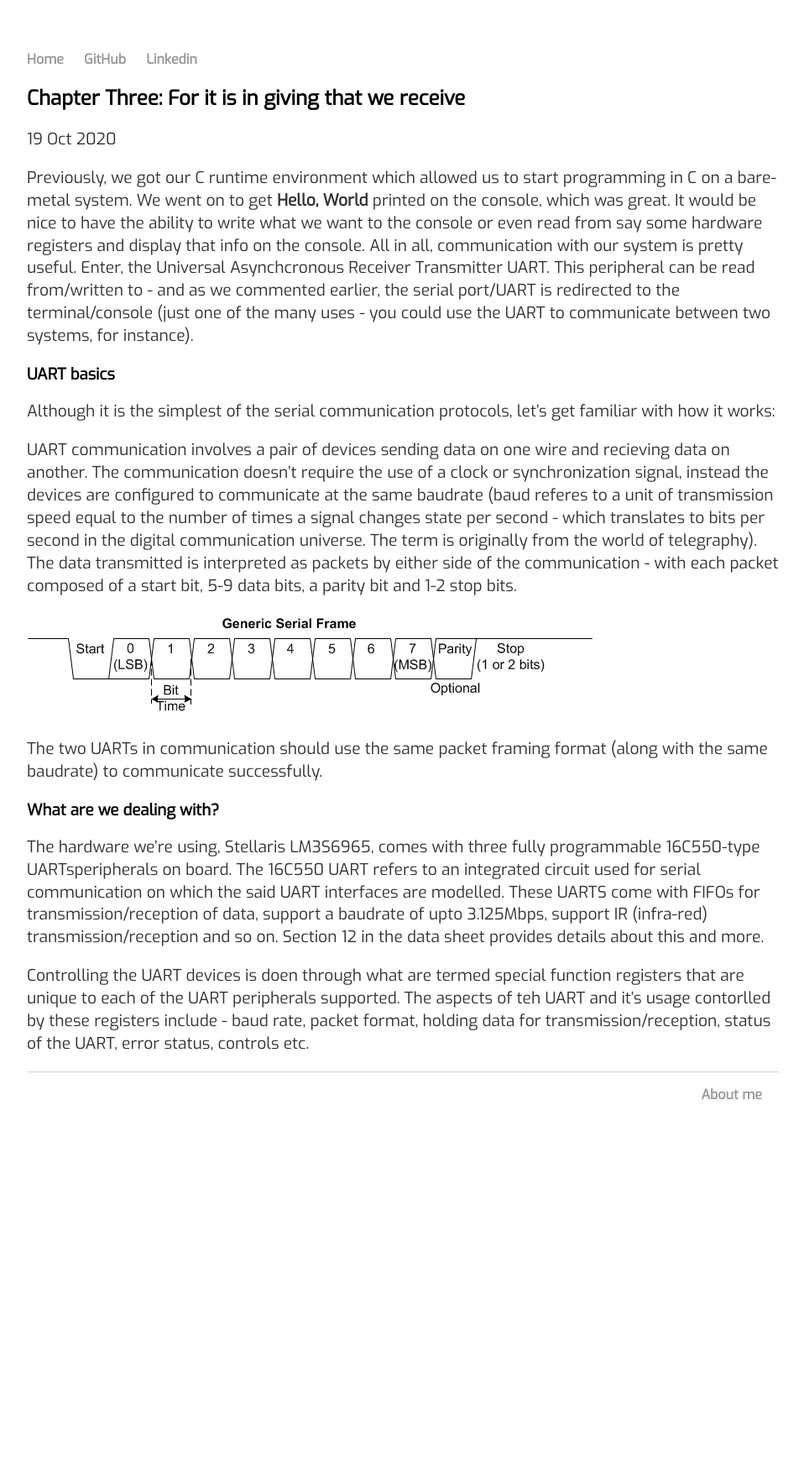
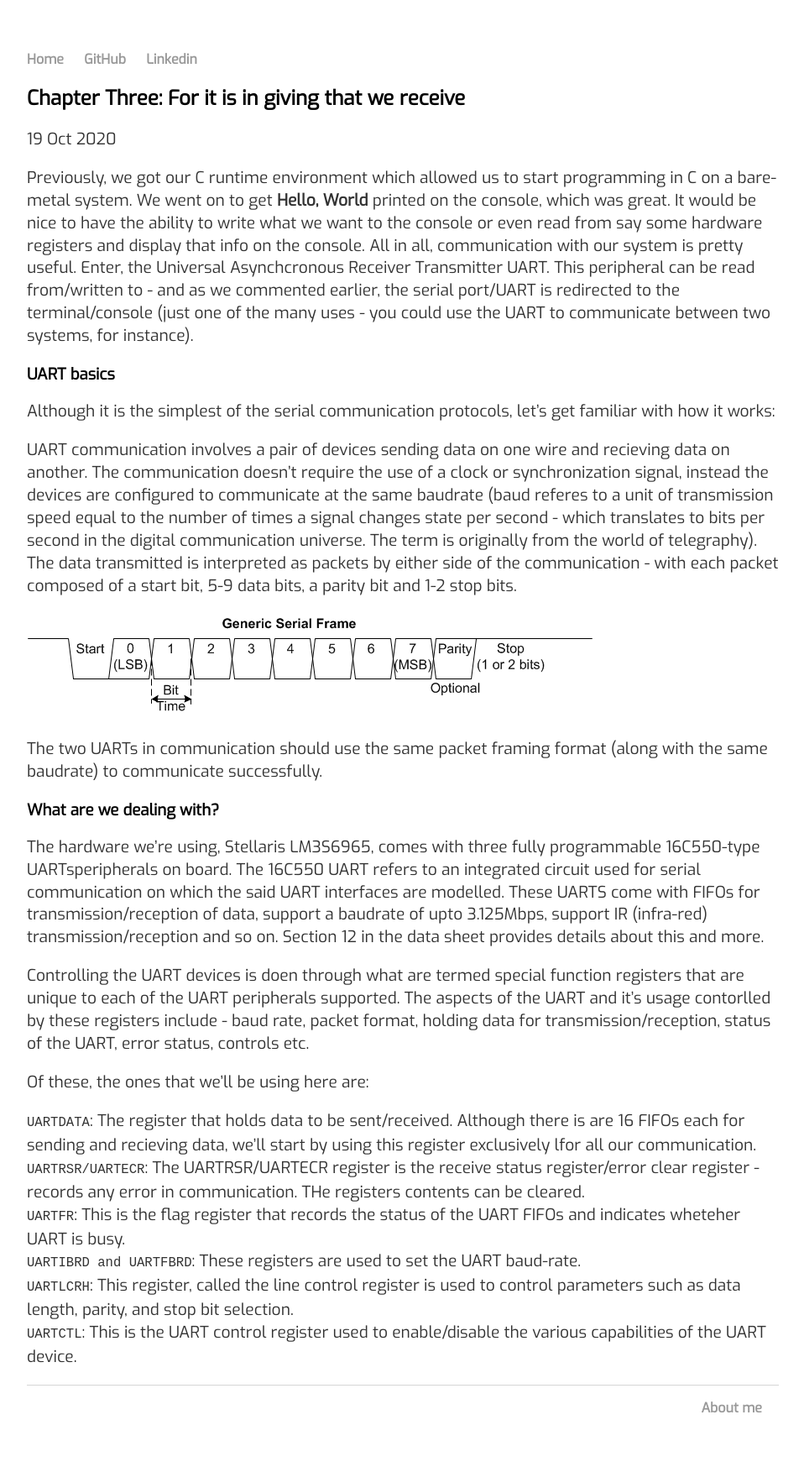
Before and after one commit to varun-venkatesh/varun-venkatesh.github.io, a Jekyll site: the page built from _posts/2020-10-19-bare-mtl-chapter3.md, in a window 1280 px wide. Shown: the whole page at 84% size, without its empty margins (160-1118 px from the left). Built offline with Jekyll 4.4.1, drawn with Linux system fonts in a browser that asks for light colours; before the commit the page ends 1374 px from its top, so only the background shows below that.

Commit message:
Update 2020-10-19-bare-mtl-chapter3.md

````diff
--- a/_posts/2020-10-19-bare-mtl-chapter3.md
+++ b/_posts/2020-10-19-bare-mtl-chapter3.md
@@ -20,4 +20,13 @@ The two UARTs in communication should use the same packet framing format (along
 
 The hardware we're using, Stellaris LM3S6965, comes with three fully programmable 16C550-type UARTsperipherals on board. The 16C550 UART refers to an integrated circuit used for serial communication on which the said UART interfaces are modelled. These UARTS come with FIFOs for transmission/reception of data, support a baudrate of upto 3.125Mbps, support IR (infra-red) transmission/reception and so on. Section 12 in the data sheet provides details about this and more.
 
-Controlling the UART devices is doen through what are termed special function registers that are unique to each of the UART peripherals supported. The aspects of teh UART and it's usage contorlled by these registers include - baud rate, packet format, holding data for transmission/reception, status of the UART, error status, controls etc.
+Controlling the UART devices is doen through what are termed special function registers that are unique to each of the UART peripherals supported. The aspects of the UART and it's usage contorlled by these registers include - baud rate, packet format, holding data for transmission/reception, status of the UART, error status, controls etc.
+
+Of these, the ones that we'll be using here are:
+
+```UARTDATA```: The register that holds data to be sent/received. Although there is are 16 FIFOs each for sending and recieving data, we'll start by using this register exclusively lfor all our communication.
+```UARTRSR/UARTECR```: The UARTRSR/UARTECR register is the receive status register/error clear register - records any error in communication. THe registers contents can be cleared.
+```UARTFR```: This is the flag register that records the status of the UART FIFOs and indicates wheteher UART is busy.
+```UARTIBRD and UARTFBRD```: These registers are used to set the UART baud-rate.
+```UARTLCRH```: This register, called the line control register is used to control parameters such as data length, parity, and stop bit selection.
+```UARTCTL```: This is the UART control register used to enable/disable the various capabilities of the UART device.
````
